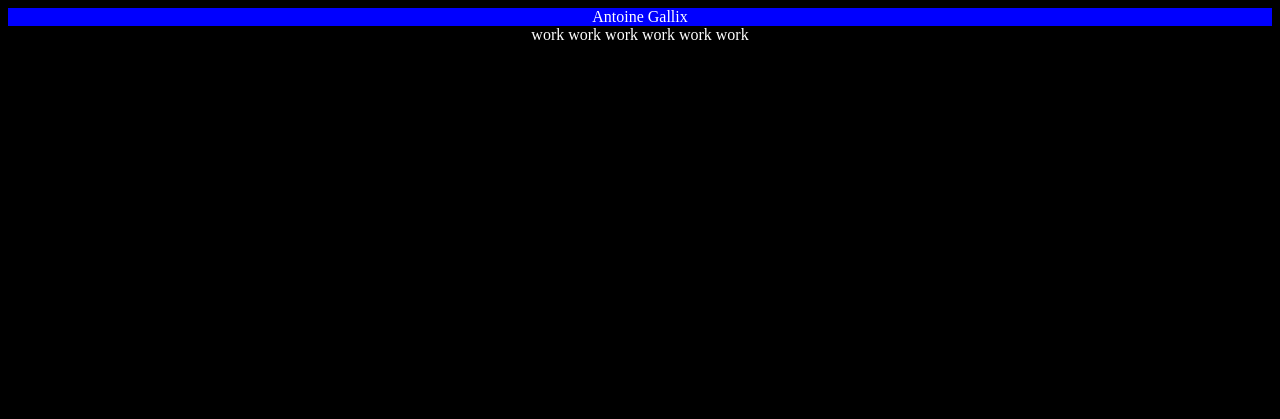
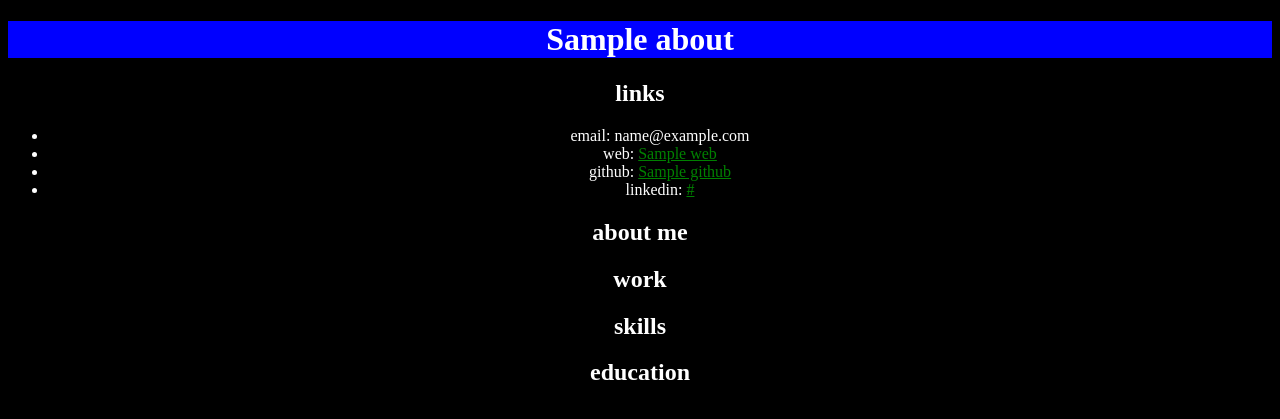
Before and after one commit to antoine-gallix/resume, a Python web app: template templates/resume.html in a window 1280 px wide. Shown: the top 419 px of the page. Run offline with Jinja, Linux system fonts and the light colour scheme; the template is opened without the code that fills it: most values are stand-ins (such as "Sample title", 1, 10 or a date in 2020).

Commit message:
link section

```diff
--- a/templates/resume.html
+++ b/templates/resume.html
@@ -4,21 +4,38 @@
 <head>
     <meta charset="UTF-8">
     <meta name="viewport" content="width=device-width, initial-scale=1.0">
-    <title>Antoine Gallix - Backend Software Engineer</title>
+    <title>{{about.name}} Resume</title>
     <link rel='stylesheet' href='style.css'>
 </head>
 <header>
-    Antoine Gallix
+    <h1>{{about.name}}</h1>
 </header>
 
 <body>
     <section>
-        <span>work</span>
-        <span>work</span>
-        <span>work</span>
-        <span>work</span>
-        <span>work</span>
-        <span>work</span>
+        <h2>links</h2>
+        <ul>
+            <li>email: {{about.email}}</li>
+            <li>web: <a href={{about.web}}>{{about.web}}</a></li>
+            <li>github: <a href={{about.github}}>{{about.github}}</a></li>
+            <li>linkedin: <a href={{about.linkedin}}>{{about.linkedin}}</a></li>
+        </ul>
+    </section>
+
+    <section>
+        <h2>about me</h2>
+    </section>
+
+    <section>
+        <h2>work</h2>
+    </section>
+
+    <section>
+        <h2>skills</h2>
+    </section>
+
+    <section>
+        <h2>education</h2>
     </section>
 </body>
 
```
